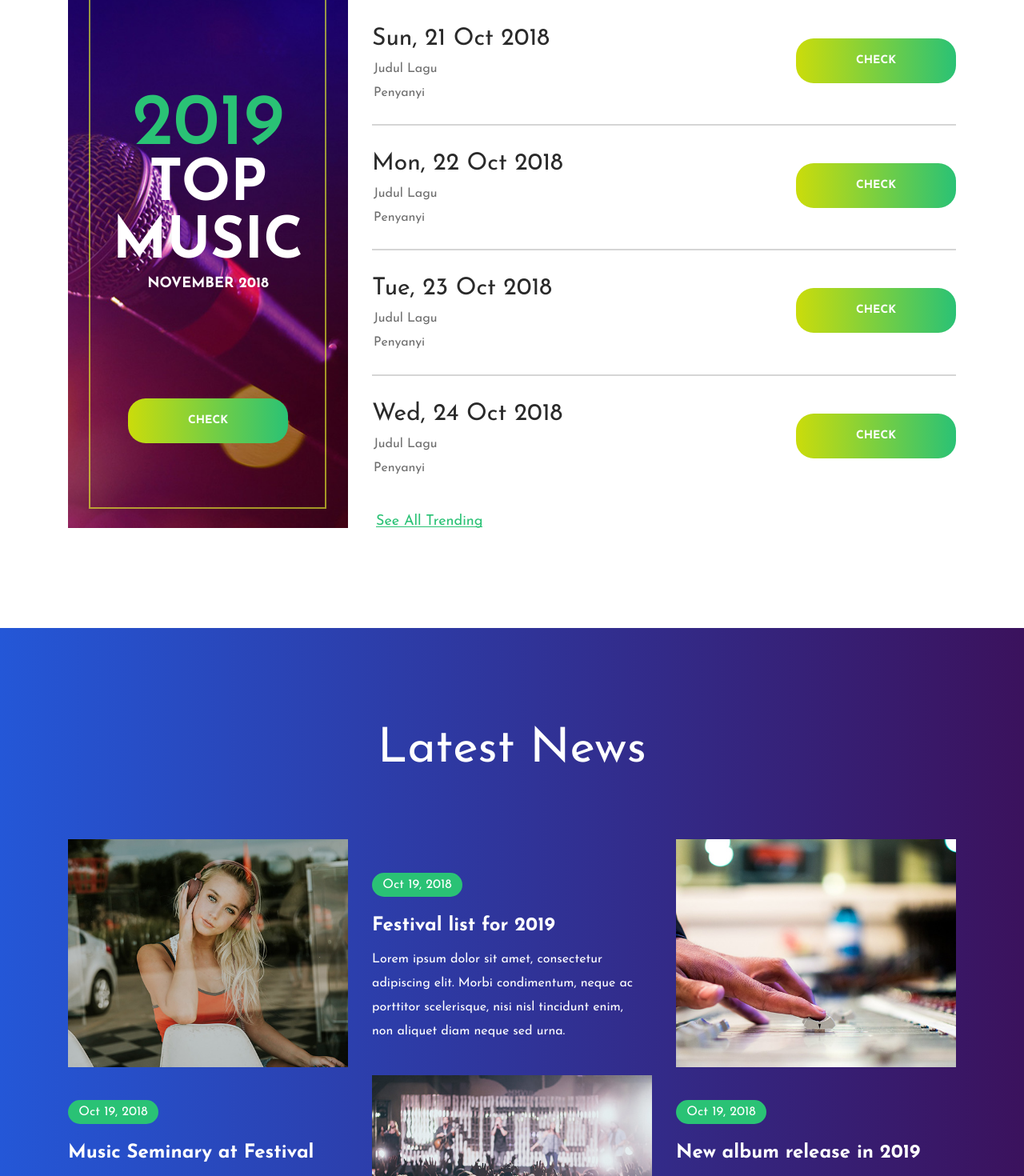
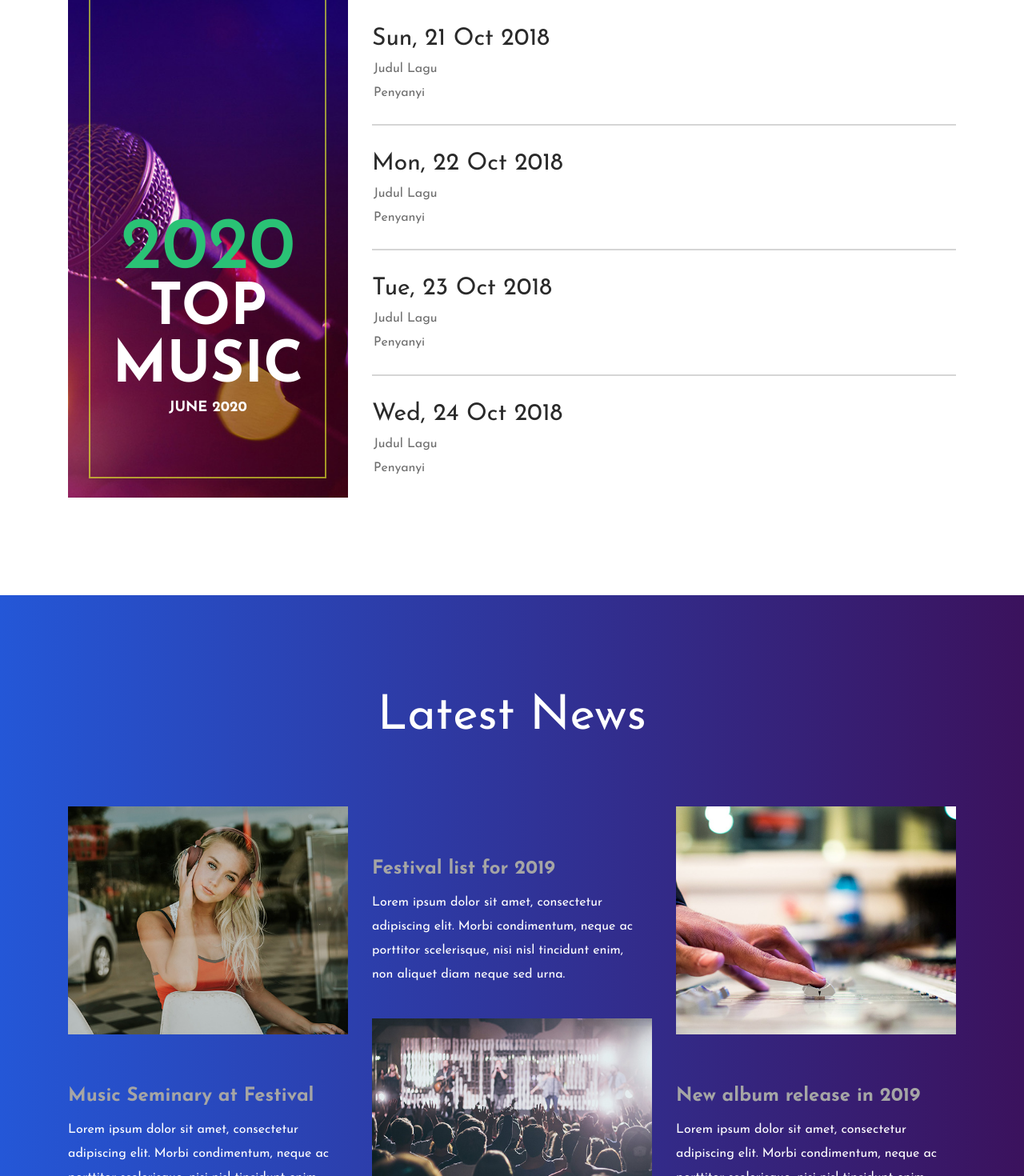
Before and after one commit to raissuror/SematikWeb-TrendMusic, a React (Create React App) app in the folder react-frontend/: page / in a window 1280 px wide. Shown: the part 1060-2530 px from the top of the page at 80% size. Built offline with nearby package versions, Linux system fonts and the light colour scheme.

Commit message:
frontend terbaru

```diff
--- a/react-frontend/src/App.js
+++ b/react-frontend/src/App.js
@@ -23,7 +23,7 @@ function App() {
                 <div className="header_content d-flex flex-row align-items-center justify-content-center">
                   {/* Logo */}
                   <div className="logo">
-                    <a href="#" className="d-flex flex-row align-items-end justify-content-start">
+                    <a className="d-flex flex-row align-items-end justify-content-start">
                       <span className="logo_bars d-flex flex-row align-items-end justify-content-between"><span /><span /><span /><span /><span /></span>
                       <span className="logo_text">TrendMusic</span>
                     </a>
@@ -181,11 +181,10 @@ function App() {
                   <div className="extra_frame" />
                   <div className="extra_text">it's awesome</div>
                   <div className="extra_title_container">
-                    <div className="extra_year">2019</div>
+                    <div className="extra_year">2020</div>
                     <div className="extra_title">TOP MUSIC</div>
-                    <div className="extra_subtitle">november 2018</div>
+                    <div className="extra_subtitle">june 2020</div>
                   </div>
-                  <div className="button extra_button"><a href="#">Check</a></div>
                 </div>
               </div>
               {/* Tours Content */}
@@ -203,7 +202,6 @@ function App() {
                           <div className="tour_name"><a href="#">Judul Lagu</a></div>
                           <div className="tour_location">Penyanyi</div>
                         </div>
-                        <div className="button tour_button ml-auto"><a href="#">Check</a></div>
                       </li>
                       {/* Tour */}
                       <li className="d-flex flex-row align-items-start justify-content-start">
@@ -212,7 +210,6 @@ function App() {
                           <div className="tour_name"><a href="#">Judul Lagu</a></div>
                           <div className="tour_location">Penyanyi</div>
                         </div>
-                        <div className="button tour_button ml-auto"><a href="#">Check</a></div>
                       </li>
                       {/* Tour */}
                       <li className="d-flex flex-row align-items-start justify-content-start">
@@ -221,7 +218,6 @@ function App() {
                           <div className="tour_name"><a href="#">Judul Lagu</a></div>
                           <div className="tour_location">Penyanyi</div>
                         </div>
-                        <div className="button tour_button ml-auto"><a href="#">Check</a></div>
                       </li>
                       {/* Tour */}
                       <li className="d-flex flex-row align-items-start justify-content-start">
@@ -230,11 +226,9 @@ function App() {
                           <div className="tour_name"><a href="#">Judul Lagu</a></div>
                           <div className="tour_location">Penyanyi</div>
                         </div>
-                        <div className="button tour_button ml-auto"><a href="#">Check</a></div>
                       </li>
                     </ul>
                   </div>
-                  <div className="tours_link"><a href="#">See All Trending</a></div>
                 </div>
               </div>
             </div>
@@ -257,8 +251,7 @@ function App() {
                 <div className="news_post image_top">
                   <div className="news_post_image"><img src="images/news_1.jpg" alt="" /></div>
                   <div className="news_post_content">
-                    <div className="news_post_date"><a href="#">Oct 19, 2018</a></div>
-                    <div className="news_post_title"><a href="#">Music Seminary at Festival</a></div>
+                    <div className="news_post_title"><a>Music Seminary at Festival</a></div>
                     <div className="news_post_text">
                       <p>Lorem ipsum dolor sit amet, consectetur adipiscing elit. Morbi condimentum, neque ac porttitor scelerisque, nisi nisl tincidunt enim, non aliquet diam neque sed urna.</p>
                     </div>
@@ -269,8 +262,7 @@ function App() {
               <div className="col-xl-4 col-md-6">
                 <div className="news_post image_bottom d-flex flex-column align-items-start justify-content-start">
                   <div className="news_post_content order-md-1 order-2">
-                    <div className="news_post_date"><a href="#">Oct 19, 2018</a></div>
-                    <div className="news_post_title"><a href="#">Festival list for 2019</a></div>
+                    <div className="news_post_title"><a>Festival list for 2019</a></div>
                     <div className="news_post_text">
                       <p>Lorem ipsum dolor sit amet, consectetur adipiscing elit. Morbi condimentum, neque ac porttitor scelerisque, nisi nisl tincidunt enim, non aliquet diam neque sed urna.</p>
                     </div>
@@ -283,8 +275,7 @@ function App() {
                 <div className="news_post image_top">
                   <div className="news_post_image"><img src="images/news_3.jpg" alt="" /></div>
                   <div className="news_post_content">
-                    <div className="news_post_date"><a href="#">Oct 19, 2018</a></div>
-                    <div className="news_post_title"><a href="#">New album release in 2019</a></div>
+                    <div className="news_post_title"><a>New album release in 2019</a></div>
                     <div className="news_post_text">
                       <p>Lorem ipsum dolor sit amet, consectetur adipiscing elit. Morbi condimentum, neque ac porttitor scelerisque, nisi nisl tincidunt enim, non aliquet diam neque sed urna.</p>
                     </div>
```
